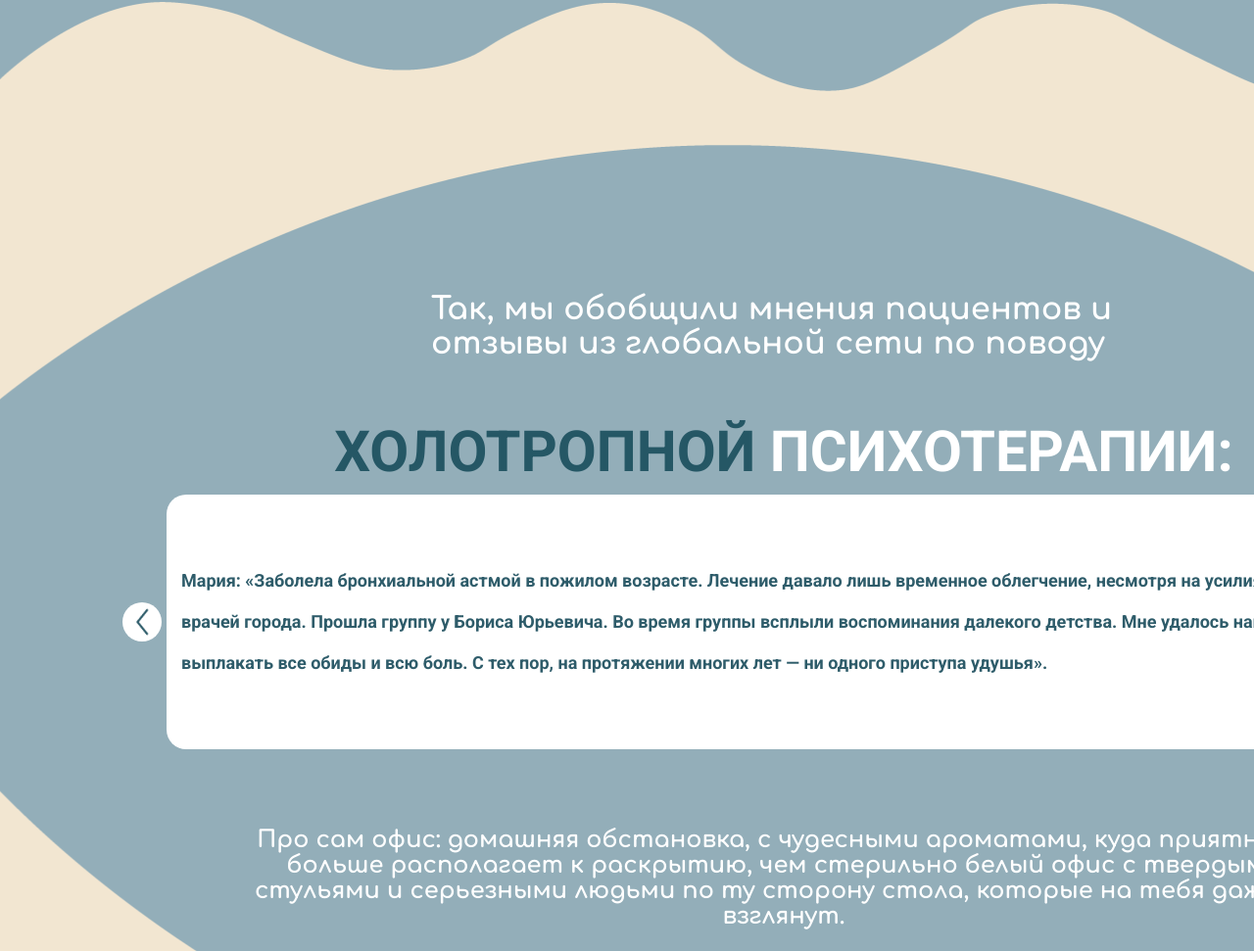
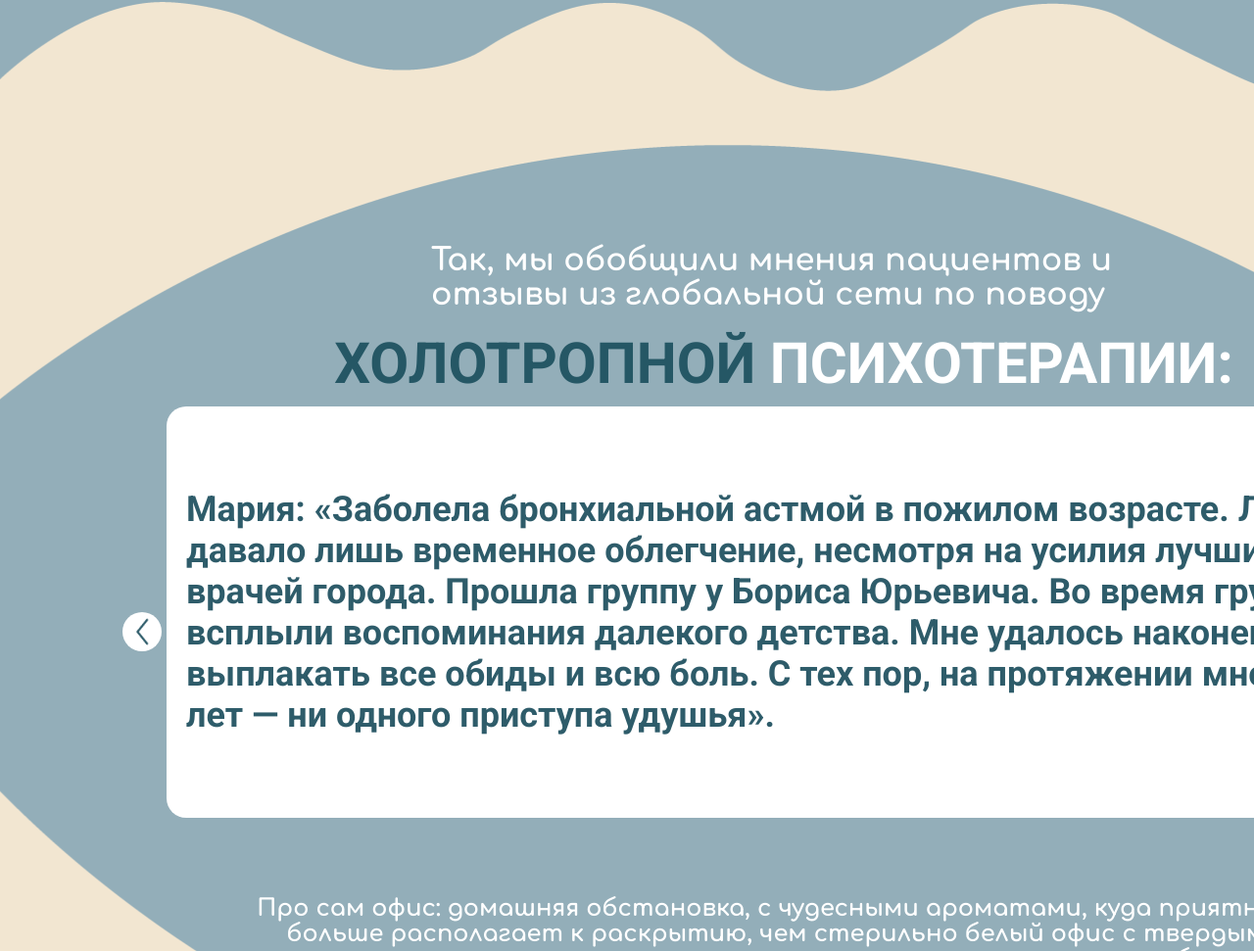
Before and after one commit to AshurMezan/psychology, a website: page index.html in a window 1280 px wide. Shown: the part 4819-5790 px from the top of the page at 98% size. Drawn offline with Linux system fonts and the light colour scheme.

Commit message:
Изменил блок с отзывами и кнопки

```diff
--- a/SCSS/block/_section_four.scss
+++ b/SCSS/block/_section_four.scss
@@ -13,7 +13,7 @@
 .section_four__container {
     margin:  0 auto;
     max-width: 1155px;
-    padding-top: 150px;
+    padding-top: 100px;
 }
 .section_four__content_one {
     font-size: 32px;
@@ -29,7 +29,7 @@
     font-family: $font_h;
     color: $color_footer;
     text-transform: uppercase;
-    margin-top: 50px;
+    margin-top: 10px;
     text-align: center;
 
     span {
@@ -40,7 +40,7 @@
 .section_four__container_for_slider {
     max-width: 1260px;
     background-color: $color_white;
-    height: 260px;
+    height: 420px;
     margin: 0 auto;
     border-radius: 20px;
     display: flex;
@@ -83,7 +83,7 @@
 .btn_left_for_slider {
     position: absolute;
     left: -45px;
-    top: 110px;
+    top: 120px;
 
 }
 .btn_right_for_slider {
@@ -94,11 +94,11 @@
 
 .section_four__slaider_text {
     font-family: $font_h;
-    font-size: 18px;
+    font-size: 36px;
     line-height: 42px;
     font-weight: 800;
     color: #2E5C6A;
-    padding: 15px;
+    padding: 20px;
 }
 
 .section_four__slider {
--- a/index.html
+++ b/index.html
@@ -218,13 +218,13 @@
                 </h2>
             </div>
             <div class="section_four__container_for_slider">
-                <button class="btn_left btn_left_for_slider"></button>
+                <button class="btn_left btn_left_for_slider" id="btn_left_for_slider"></button>
                 <div class="section_four__slider">
 
                     <span class="section_four__slaider_text">Мария: «Заболела бронхиальной астмой в пожилом возрасте. Лечение давало лишь временное облегчение, несмотря на усилия лучших врачей города. Прошла группу у Бориса Юрьевича. Во время группы всплыли воспоминания далекого детства. Мне удалось наконец-то выплакать все обиды и всю боль. С тех пор, на протяжении многих лет — ни одного приступа удушья».</span>
 
                 </div>
-                <button class="btn_right btn_right_for_slider"></button>
+                <button class="btn_right btn_right_for_slider" id="btn_right_for_slider"></button>
             </div>
 
             <div class="container_for_text_on_section_four">
--- a/js/main.js
+++ b/js/main.js
@@ -44,8 +44,7 @@ const twoArray = [
         "Екатерина: «До группы беспокоили сильные боли в животе. Поскольку у меня было 4 операции, считала себя безнадежной, готовилась к инвалидности и к смерти. После группы боли в животе исчезли, нормализовалась работа кишечника, похудела на 20 килограмм. Сейчас чувствую себя гораздо лучше, настроение хорошее. Получаю удовольствие от общения с родными. Работаю преуспевающим риэлтором в одном из агентств недвижимости».",
         "Лариса: «Сегодня начинаю жить, дышать, любить, верить, надеяться, ждать, действовать на все 100%. Всем сердцем, полной грудью, всей душой, всеми клеточками организма, всей душой и телом. Жить, а не существовать (ярко, весело, тепло, светло, целенаправленно, всей душой и сердцем, а главное в союзе с умом). Пожалуй, начну сегодня 20.03.07 в 13:33».",
         "Мария: «Заболела бронхиальной астмой в пожилом возрасте. Лечение давало лишь временное облегчение, несмотря на усилия лучших врачей города. Прошла группу у Бориса Юрьевича. Во время группы всплыли воспоминания далекого детства. Мне удалось наконец-то выплакать все обиды и всю боль. С тех пор, на протяжении многих лет — ни одного приступа удушья».",
-    "Евгений: «Очень мо-о-ощная методика. Вспомнил болезненное переживание 30-летней давности, вылезло чувство вины 8-летней давности. Осознал, как они на меня негативно влияли, улучшил отношения с близкими. Тело расслабилось от зажимов, благодаря упражнениям. Теперь делаю эти упражнения регулярно с детьми. Всем рекомендую периодически проходить группы и очищать психику от накопившегося клубка эмоциональных и рациональных противоречий».",
-    "Анастасия: «Годовые беседы со многими психологами и психотерапевтами только еще больше рационализировали проблемы, уводили в психосоматику. Благодаря группе смогла отпустить свои переживания, наконец-то иду вперед с высоко поднятой головой. Подходы к работе максимально этичные, но сюсюкать не будут… К хирургу мы идем с гнойником в надежде, что его вскроют и выпустят гной, после дадут рекомендации как все обработать и больше не доводить до такого, а не будут заговаривать его в надежде, что само рассосется. Так и здесь. Еще и поддержат спустя время, если вдруг что-то осталось невысказанным»."
+        "Евгений: «Очень мо-о-ощная методика. Вспомнил болезненное переживание 30-летней давности, вылезло чувство вины 8-летней давности. Осознал, как они на меня негативно влияли, улучшил отношения с близкими. Тело расслабилось от зажимов, благодаря упражнениям. Теперь делаю эти упражнения регулярно с детьми. Всем рекомендую периодически проходить группы и очищать психику от накопившегося клубка эмоциональных и рациональных противоречий»."
     ];
 
 
@@ -62,7 +61,7 @@ const twoArray = [
     });
 }
 
-{
+{ // Анимация для модального окна
     const popupLinks = document.querySelectorAll('.popup-link');
     const body = document.querySelector('body');
     const lockPadding = document.querySelectorAll('.lock-padding');
@@ -156,7 +155,16 @@ document.addEventListener('keydown', function (e) {
         }
     });
 
+}
 
-
+{
+    const btnLeftForSliderInSectionFour = document.getElementById('btn_left_for_slider');
+    const btnRinghtForSliderInSectionFour = document.getElementById('btn_right_for_slider');
+    if(btnLeftForSliderInSectionFour) {
+        btnLeftForSliderInSectionFour.style.top = '210px';
+    }
+    if(btnRinghtForSliderInSectionFour) {
+        btnRinghtForSliderInSectionFour.style.top = '210px';
+    }
 
 }
```
Also changed, not shown: css/main.css, css/main.min.css, 1 other file. Lines whose indentation alone changed are shown as unchanged.
